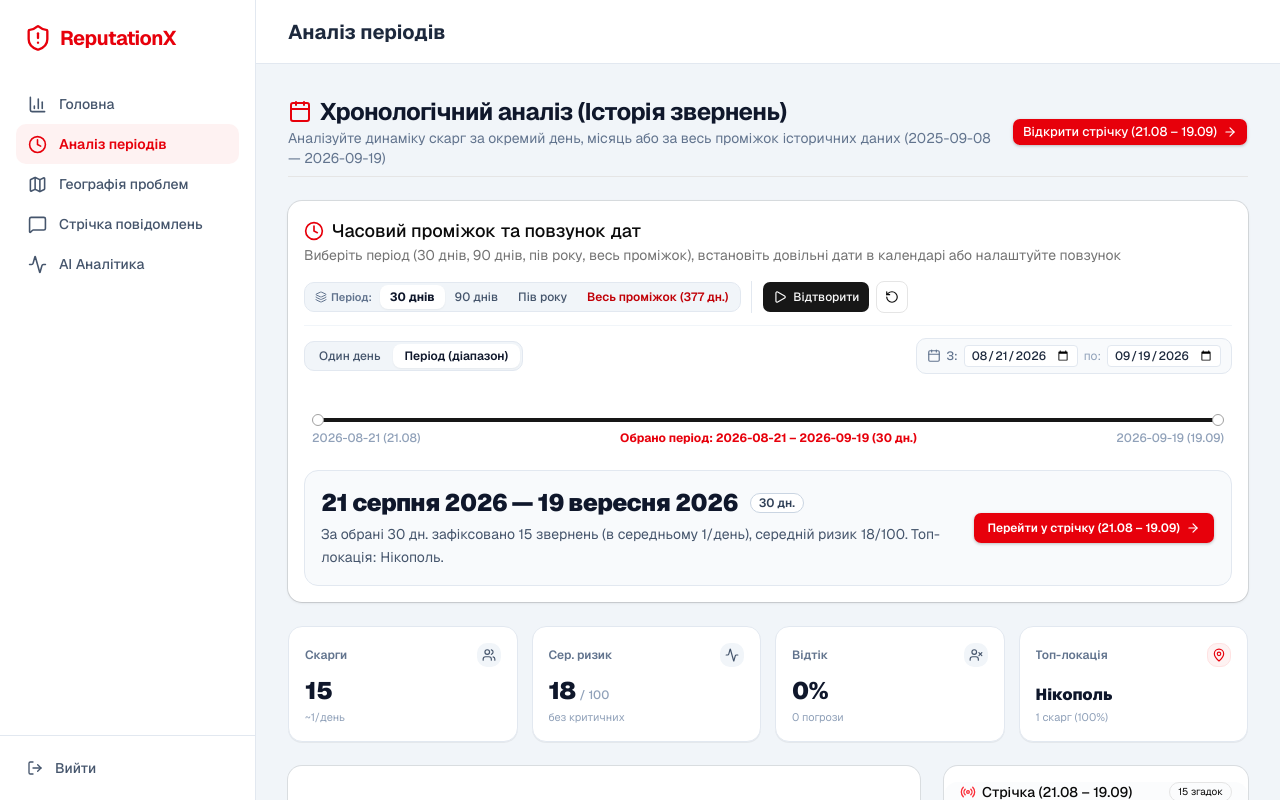
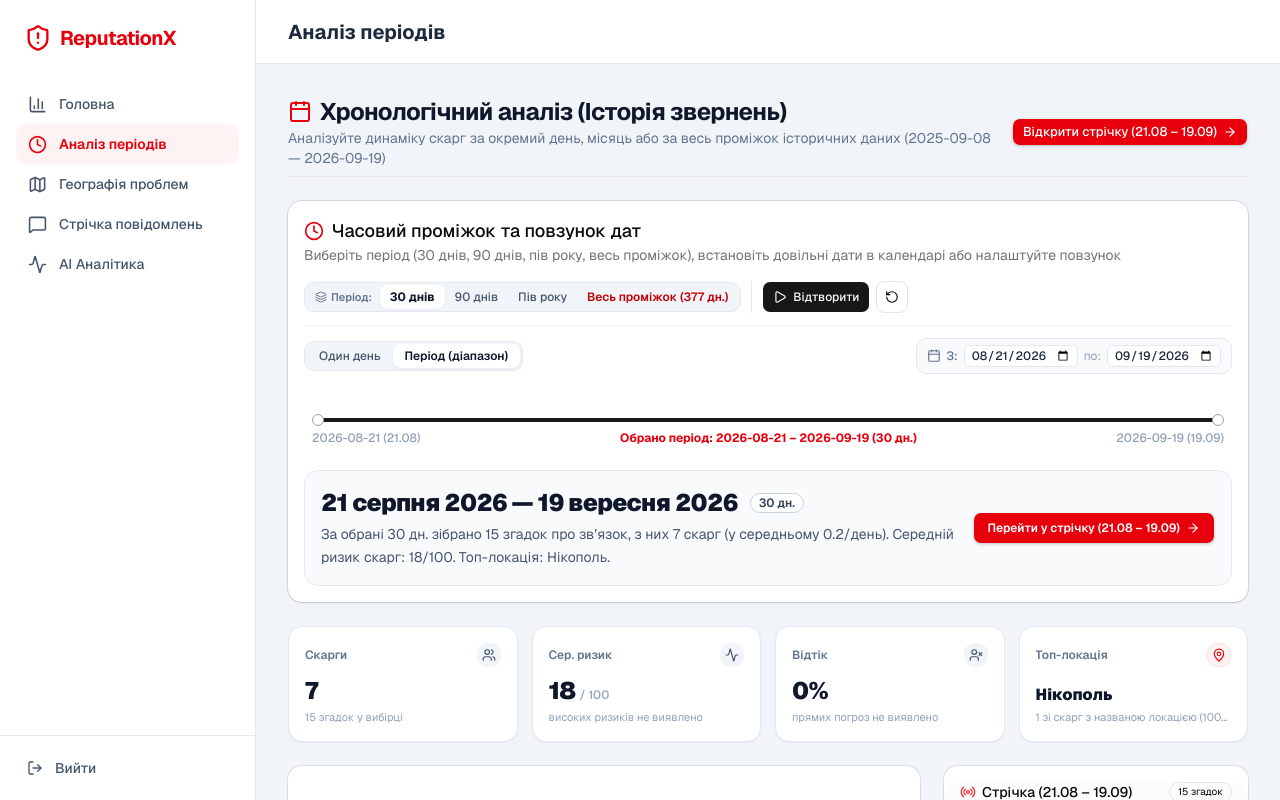
Before and after one commit to kristinadeneshchuk/vodafone-monitor, a Next.js app: page /dashboard/timeline in a window 1280 px wide. Built offline with nearby package versions, Linux system fonts and the light colour scheme.

Commit message:
Clarify dashboard business metrics

```diff
--- a/src/app/dashboard/timeline/page.tsx
+++ b/src/app/dashboard/timeline/page.tsx
@@ -136,20 +136,18 @@
 
       const dayRecords = recordsByDate.get(dateStr) || [];
       const count = dayRecords.length;
-      const riskyRecords = dayRecords.filter(r => r.reputationalRiskScore > 0);
+      const complaints = dayRecords.filter(r => r.sentiment === 'negative');
+      const complaintCount = complaints.length;
+      const riskyRecords = complaints.filter(r => r.reputationalRiskScore > 0);
       const totalRisk = riskyRecords.reduce((sum, r) => sum + r.reputationalRiskScore, 0);
       const avgRisk = riskyRecords.length > 0 ? Math.round(totalRisk / riskyRecords.length) : 0;
-      const highRiskCount = dayRecords.filter(r => r.reputationalRiskScore >= 50).length;
+      const highRiskCount = complaints.filter(r => r.reputationalRiskScore >= 50).length;
 
-      const churnCount = dayRecords.filter(r => r.churnIntent).length;
-      const churnPercent = count > 0 ? Math.round((churnCount / count) * 1000) / 10 : 0;
-      const totalResonance = dayRecords.reduce((sum, r) => sum + (r.resonance ?? (r.relevanceScore * (r.reachWeight ?? 1))), 0);
-      const avgResonance = (totalResonance / (count || 1)).toFixed(1);
-      const baseline = 45;
-      const spikeRatio = Math.round((count / baseline) * 10) / 10;
+      const churnCount = complaints.filter(r => r.churnIntent).length;
+      const churnPercent = complaintCount > 0 ? Math.round((churnCount / complaintCount) * 1000) / 10 : 0;
 
       const locCounts: Record<string, number> = {};
-      dayRecords.forEach(r => {
+      complaints.forEach(r => {
         if (r.locationName !== 'Невідомо') {
           locCounts[r.locationName] = (locCounts[r.locationName] || 0) + 1;
         }
@@ -166,15 +164,16 @@
         daysAgo,
         records: dayRecords,
         count,
+        complaintCount,
         riskyCount: riskyRecords.length,
         avgRisk,
         highRiskCount,
         topLocation: topLoc,
         churnCount,
         churnPercent,
-        avgResonance,
-        spikeRatio,
-        isSpike: avgRisk >= 40 || highRiskCount >= 3 || count >= 80 || spikeRatio >= 2.0
+        // Підсвічування тут — лише навігація по історії. Рівень кризи
+        // визначає detector.py, а не умовний поріг у UI.
+        isSpike: avgRisk >= 40 || highRiskCount >= 3
       };
     });
 
@@ -240,39 +239,30 @@
   // Aggregated Summary Metrics across the selected period
   const periodMetrics = useMemo(() => {
     const count = periodRecords.length;
+    const complaints = periodRecords.filter(r => r.sentiment === 'negative');
+    const complaintCount = complaints.length;
     const daysCount = activeEndIndex - activeStartIndex + 1;
-    const avgDaily = Math.round(count / (daysCount || 1));
-    const baseline = 45;
-    const spikeRatio = Math.round((avgDaily / baseline) * 10) / 10;
+    const avgDaily = Math.round((complaintCount / (daysCount || 1)) * 10) / 10;
 
-    const riskyRecords = periodRecords.filter(r => r.reputationalRiskScore > 0);
+    const riskyRecords = complaints.filter(r => r.reputationalRiskScore > 0);
     const totalRisk = riskyRecords.reduce((sum, r) => sum + r.reputationalRiskScore, 0);
     const avgRisk = riskyRecords.length > 0 ? Math.round(totalRisk / riskyRecords.length) : 0;
-    const highRiskCount = periodRecords.filter(r => r.reputationalRiskScore >= 50).length;
+    const highRiskCount = complaints.filter(r => r.reputationalRiskScore >= 50).length;
 
-    const churnCount = periodRecords.filter(r => r.churnIntent).length;
-    const churnPercent = count > 0 ? Math.round((churnCount / count) * 1000) / 10 : 0;
-
-    const totalResonance = periodRecords.reduce(
-      (sum, r) => sum + (r.resonance ?? (r.relevanceScore * (r.reachWeight ?? 1))),
-      0
-    );
-    const avgResonance = (totalResonance / (count || 1)).toFixed(1);
-
-    const isSpike = avgRisk >= 40 || highRiskCount >= (daysCount > 1 ? 5 : 3) || avgDaily >= 80 || spikeRatio >= 2.0;
+    const churnCount = complaints.filter(r => r.churnIntent).length;
+    const churnPercent = complaintCount > 0 ? Math.round((churnCount / complaintCount) * 1000) / 10 : 0;
 
     return {
       count,
+      complaintCount,
       daysCount,
       avgDaily,
-      spikeRatio,
       riskyCount: riskyRecords.length,
       avgRisk,
       highRiskCount,
       churnCount,
       churnPercent,
-      avgResonance,
-      isSpike
+      isSpike: avgRisk >= 40 || highRiskCount >= (daysCount > 1 ? 5 : 3)
     };
   }, [periodRecords, activeStartIndex, activeEndIndex]);
 
@@ -280,7 +270,7 @@
   const periodTopLocation = useMemo(() => {
     const locCounts: Record<string, number> = {};
     let totalNamed = 0;
-    periodRecords.forEach(r => {
+    periodRecords.filter(r => r.sentiment === 'negative').forEach(r => {
       if (r.locationName && r.locationName !== 'Невідомо') {
         locCounts[r.locationName] = (locCounts[r.locationName] || 0) + 1;
         totalNamed++;
@@ -722,8 +712,8 @@
                   </div>
                   <p className="text-xs sm:text-sm text-slate-600 leading-relaxed">
                     {isRange
-                      ? `За обрані ${periodMetrics.daysCount} дн. зафіксовано ${periodMetrics.count.toLocaleString()} звернень (в середньому ${periodMetrics.avgDaily}/день), середній ризик ${periodMetrics.avgRisk}/100.${periodTopLocation.count > 0 ? ` Топ-локація: ${periodTopLocation.name}.` : ''}`
-                      : `Зафіксовано ${startDay.count} звернень. Середній ризик: ${startDay.avgRisk}/100.${startDay.topLocation !== 'Немає даних' ? ` Головна локація: ${startDay.topLocation}.` : ''}`
+                      ? `За обрані ${periodMetrics.daysCount} дн. зібрано ${periodMetrics.count.toLocaleString()} згадок про зв’язок, з них ${periodMetrics.complaintCount} скарг (у середньому ${periodMetrics.avgDaily}/день). Середній ризик скарг: ${periodMetrics.avgRisk}/100.${periodTopLocation.count > 0 ? ` Топ-локація: ${periodTopLocation.name}.` : ''}`
+                      : `Зібрано ${startDay.count} згадок про зв’язок, з них ${startDay.complaintCount} скарг. Середній ризик скарг: ${startDay.avgRisk}/100.${startDay.topLocation !== 'Немає даних' ? ` Головна локація: ${startDay.topLocation}.` : ''}`
                     }
                   </p>
                 </div>
@@ -762,10 +752,10 @@
           </div>
           <div>
             <div className="text-xl sm:text-2xl font-black text-slate-900 tracking-tight">
-              {periodMetrics.count.toLocaleString()}
+              {periodMetrics.complaintCount.toLocaleString()}
             </div>
             <p className="text-[11px] text-slate-400 mt-0.5 truncate">
-              {isRange ? `~${periodMetrics.avgDaily}/день` : 'за день'}
+              {isRange ? `${periodMetrics.count} згадок у вибірці` : 'за день'}
             </p>
           </div>
         </div>
@@ -795,8 +785,8 @@
             </div>
             <p className="text-[11px] text-slate-400 mt-0.5 truncate">
               {periodMetrics.highRiskCount > 0
-                ? `${periodMetrics.highRiskCount} крит. скарг`
-                : 'без критичних'}
+                ? `${periodMetrics.highRiskCount} високоризикових скарг`
+                : 'високих ризиків не виявлено'}
             </p>
           </div>
         </div>
@@ -824,7 +814,9 @@
               </span>
             </div>
             <p className="text-[11px] text-slate-400 mt-0.5 truncate">
-              {periodMetrics.churnCount} {periodMetrics.churnCount === 1 ? 'погроза' : periodMetrics.churnCount < 5 ? 'погрози' : 'погроз'}
+              {periodMetrics.churnCount > 0
+                ? `${periodMetrics.churnCount} ${periodMetrics.churnCount === 1 ? 'погроза' : periodMetrics.churnCount < 5 ? 'погрози' : 'погроз'}`
+                : 'прямих погроз не виявлено'}
             </p>
           </div>
         </div>
@@ -845,7 +837,7 @@
             </div>
             <p className="text-[11px] text-slate-400 mt-0.5 truncate">
               {periodTopLocation.count > 0
-                ? `${periodTopLocation.count} скарг (${periodTopLocation.percent}%)`
+                ? `${periodTopLocation.count} зі скарг з названою локацією (${periodTopLocation.percent}%)`
                 : 'аномалій немає'}
             </p>
           </div>
@@ -859,7 +851,7 @@
           <CardHeader className="pb-2 p-4 sm:p-6">
             <CardTitle className="text-sm sm:text-base flex flex-col sm:flex-row items-start sm:items-center justify-between gap-1">
               <span>
-                Динаміка звернень ({horizon === 'all' ? `Весь проміжок: ${totalLength} дн.` : `${visibleDays.length} дн.`})
+                Динаміка згадок про зв’язок ({horizon === 'all' ? `Весь проміжок: ${totalLength} дн.` : `${visibleDays.length} дн.`})
               </span>
               <span className="text-xs font-normal text-slate-500">
                 {isRange
@@ -908,7 +900,7 @@
                 />
                 <YAxis tick={{fontSize: 11, fill: '#64748b'}} />
                 <Tooltip
-                  formatter={(val: any) => [val, 'Кількість скарг']}
+                  formatter={(val: any) => [val, 'Згадки про зв’язок']}
                   labelFormatter={(label, payload) => {
                     const item = payload?.[0]?.payload;
                     return item ? `${item.fullLabel} (${item.dateStr}) | Ризик: ${item.avgRisk}/100` : label;
@@ -1018,7 +1010,7 @@
           </CardContent>
           <div className="p-3 border-t bg-slate-50/80 flex justify-between items-center text-xs">
             <span className="text-slate-500 font-medium truncate mr-2">
-              {periodRecords.length.toLocaleString()} скарг {isRange ? `за ${periodMetrics.daysCount} дн.` : `за ${startDay?.label}`}
+              {periodMetrics.complaintCount.toLocaleString()} скарг із {periodRecords.length.toLocaleString()} згадок {isRange ? `за ${periodMetrics.daysCount} дн.` : `за ${startDay?.label}`}
             </span>
             <Button
               size="sm"
```
Also changed, not shown: src/app/dashboard/page.tsx (+31 -8 lines), src/app/dashboard/timeline/CompetitorAnalysisSection.tsx (+42 -51 lines).
